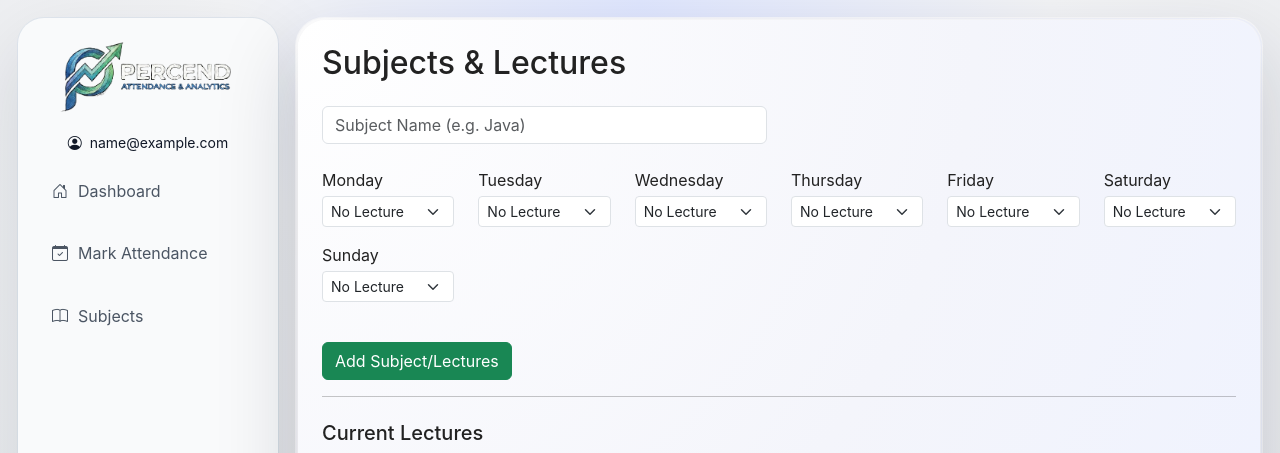
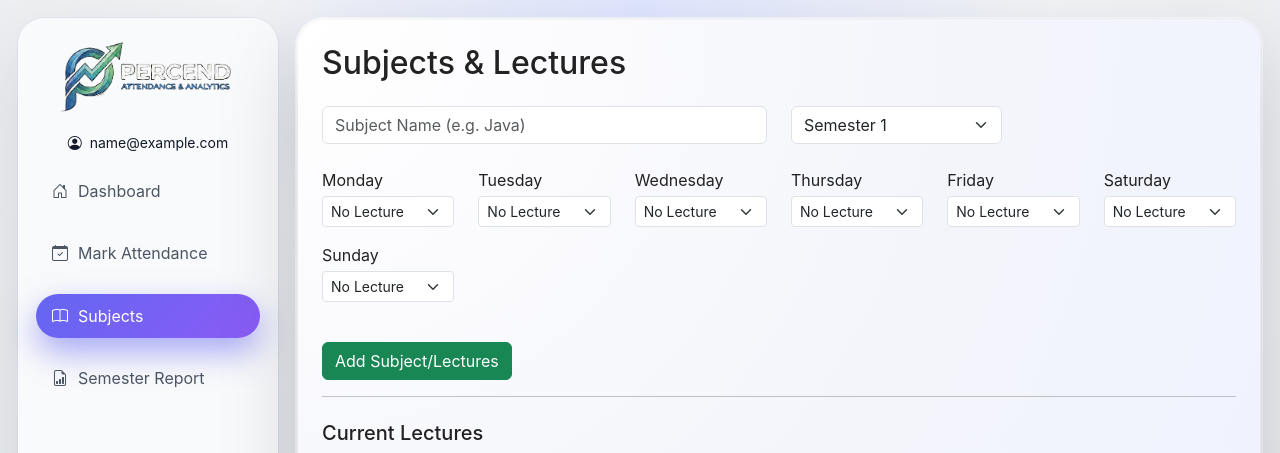
Before and after one commit to Rehan-Jaffery/percend, a Flask app: page /subjects in a window 1280 px wide. Shown: the top 453 px of the page. Run offline with Flask 3, Linux system fonts and the light colour scheme; the visitor is signed in with stand-in values (Sample User, id 1); data that the repository does not hold is empty.

Commit message:
Final Commit

```diff
--- a/app.py
+++ b/app.py
@@ -8,15 +8,18 @@ import smtplib
 from email.mime.text import MIMEText
 import functools
 
+
 DATABASE = "database.db"
 app = Flask(__name__)
 app.secret_key = "CHANGE_THIS_TO_A_STRONG_RANDOM_SECRET"
+
 
 # ---------- EMAIL SMTP CONFIG ----------
 SMTP_SERVER = "smtp.gmail.com"
 SMTP_PORT = 587
 SMTP_USER = "rehanjaffery.02@gmail.com"      # sender email (app account)
 SMTP_PASS = "kphzbujukbvzmclj"               # Gmail App Password (no spaces)
+
 
 def get_db():
     db = getattr(g, "_database", None)
@@ -25,22 +28,30 @@ def get_db():
         db.row_factory = sqlite3.Row
     return db
 
+
 @app.teardown_appcontext
 def close_connection(exception):
     db = getattr(g, "_database", None)
     if db is not None:
         db.close()
 
+
 def init_db():
+    """Create/alter all tables, including semester columns."""
     with app.app_context():
         db = get_db()
-        db.execute("""
+        cur = db.cursor()
+
+        # subjects now has 'semester'
+        cur.execute("""
             CREATE TABLE IF NOT EXISTS subjects (
                 id INTEGER PRIMARY KEY AUTOINCREMENT,
-                name TEXT NOT NULL UNIQUE
+                name TEXT NOT NULL UNIQUE,
+                semester INTEGER DEFAULT 1
             )
         """)
-        db.execute("""
+
+        cur.execute("""
             CREATE TABLE IF NOT EXISTS lectures (
                 id INTEGER PRIMARY KEY AUTOINCREMENT,
                 subject_id INTEGER NOT NULL,
@@ -49,18 +60,32 @@ def init_db():
                 FOREIGN KEY (subject_id) REFERENCES subjects(id)
             )
         """)
-        db.execute("""
+
+        # attendance now has 'semester'
+        cur.execute("""
             CREATE TABLE IF NOT EXISTS attendance (
                 id INTEGER PRIMARY KEY AUTOINCREMENT,
                 date TEXT NOT NULL,
                 subject_id INTEGER NOT NULL,
                 lecture_number INTEGER NOT NULL,
                 status TEXT NOT NULL,
+                semester INTEGER DEFAULT 1,
                 FOREIGN KEY (subject_id) REFERENCES subjects(id)
             )
         """)
+
+        # try to add semester columns if DB already existed
+        try:
+            cur.execute("ALTER TABLE subjects ADD COLUMN semester INTEGER DEFAULT 1")
+        except sqlite3.OperationalError:
+            pass
+        try:
+            cur.execute("ALTER TABLE attendance ADD COLUMN semester INTEGER DEFAULT 1")
+        except sqlite3.OperationalError:
+            pass
+
         # ---- users + otps tables for auth ----
-        db.execute("""
+        cur.execute("""
             CREATE TABLE IF NOT EXISTS users (
                 id INTEGER PRIMARY KEY AUTOINCREMENT,
                 email TEXT UNIQUE NOT NULL,
@@ -68,7 +93,7 @@ def init_db():
                 is_verified INTEGER DEFAULT 0
             )
         """)
-        db.execute("""
+        cur.execute("""
             CREATE TABLE IF NOT EXISTS otps (
                 id INTEGER PRIMARY KEY AUTOINCREMENT,
                 email TEXT NOT NULL,
@@ -78,9 +103,12 @@ def init_db():
         """)
         db.commit()
 
+
 init_db()
 
-# ---------- AUTH HELPERS ----------
+
+# ----------------- AUTH HELPERS -----------------
+
 
 def send_otp_email(to_email, otp):
     body = f"Your Percend verification OTP is: {otp}\n\nIt is valid for 10 minutes."
@@ -94,15 +122,22 @@ def send_otp_email(to_email, otp):
         server.login(SMTP_USER, SMTP_PASS)
         server.send_message(msg)
 
+
 def login_required(view_func):
     @functools.wraps(view_func)
     def wrapper(*args, **kwargs):
         if "user_id" not in session:
             return redirect(url_for("login"))
+        # set a default current semester if not set
+        if "current_semester" not in session:
+            session["current_semester"] = 1
         return view_func(*args, **kwargs)
+
     return wrapper
 
+
 # ---------- REGISTER (STEP 1: email + password, send OTP) ----------
+
 
 @app.route("/register", methods=["GET", "POST"])
 def register():
@@ -151,7 +186,9 @@ def register():
 
     return render_template("register.html")
 
+
 # ---------- REGISTER (STEP 2: verify OTP, create user) ----------
+
 
 @app.route("/verify-otp", methods=["GET", "POST"])
 def verify_otp():
@@ -201,12 +238,15 @@ def verify_otp():
 
         session["user_id"] = user_id
         session["user_email"] = pending_email
+        session["current_semester"] = 1
         flash("Registration successful and email verified.")
         return redirect(url_for("dashboard"))
 
     return render_template("verify_otp.html", email=pending_email)
 
+
 # ---------- LOGIN / LOGOUT ----------
+
 
 @app.route("/login", methods=["GET", "POST"])
 def login():
@@ -236,10 +276,12 @@ def login():
 
         session["user_id"] = user["id"]
         session["user_email"] = user["email"]
+        session["current_semester"] = 1
         flash("Logged in successfully.")
         return redirect(url_for("dashboard"))
 
     return render_template("login.html")
+
 
 @app.route("/logout", methods=["POST"])
 def logout():
@@ -247,11 +289,14 @@ def logout():
     flash("Logged out.")
     return redirect(url_for("login"))
 
+
 # ---------- EXISTING HELPERS ----------
+
 
 def get_subjects():
     db = get_db()
     return db.execute("SELECT * FROM subjects").fetchall()
+
 
 def get_lecture_schedule():
     db = get_db()
@@ -263,27 +308,31 @@ def get_lecture_schedule():
         """
     ).fetchall()
 
+
 def get_today_lectures():
     today_name = datetime.today().strftime("%A")
     today_date = datetime.today().strftime("%Y-%m-%d")
+    current_sem = session.get("current_semester", 1)
+
     db = get_db()
     lectures = db.execute(
         """
         SELECT subjects.id as subject_id, subjects.name, lectures.id as lecture_id, lectures.number_per_day
         FROM lectures JOIN subjects ON lectures.subject_id = subjects.id
-        WHERE lectures.day_of_week = ?
+        WHERE lectures.day_of_week = ? AND subjects.semester = ?
         """,
-        (today_name,),
+        (today_name, current_sem),
     ).fetchall()
+
     lecture_list = []
     for row in lectures:
         for lec_num in range(1, row["number_per_day"] + 1):
             att = db.execute(
                 """
                 SELECT status FROM attendance
-                WHERE date = ? AND subject_id = ? AND lecture_number = ?
+                WHERE date = ? AND subject_id = ? AND lecture_number = ? AND semester = ?
                 """,
-                (today_date, row["subject_id"], lec_num),
+                (today_date, row["subject_id"], lec_num, current_sem),
             ).fetchone()
             lecture_list.append(
                 {
@@ -296,17 +345,25 @@ def get_today_lectures():
             )
     return lecture_list
 
+
 def get_attendance_stats():
+    """Subject‑wise totals for current semester."""
     db = get_db()
+    current_sem = session.get("current_semester", 1)
+
     result = defaultdict(
         lambda: {"Attended": 0, "Not Attended": 0, "Cancelled": 0, "Total": 0}
     )
     rows = db.execute(
         """
-        SELECT subjects.name as subject, attendance.status FROM attendance
+        SELECT subjects.name as subject, attendance.status
+        FROM attendance
         JOIN subjects ON attendance.subject_id = subjects.id
-        """
+        WHERE attendance.semester = ?
+        """,
+        (current_sem,),
     ).fetchall()
+
     for row in rows:
         subj = row["subject"]
         status = row["status"]
@@ -315,22 +372,29 @@ def get_attendance_stats():
             result[subj][status] += 1
 
     pie_stats = {"Attended": 0, "Not Attended": 0}
-    cancelled_count = 0
     pie_rows = db.execute(
-        "SELECT status, COUNT(*) as cnt FROM attendance GROUP BY status"
+        """
+        SELECT status, COUNT(*) as cnt
+        FROM attendance
+        WHERE semester = ?
+        GROUP BY status
+        """,
+        (current_sem,),
     ).fetchall()
     for row in pie_rows:
-        if row["status"] == "Cancelled":
-            cancelled_count += row["cnt"]
-        elif row["status"] in pie_stats:
+        if row["status"] in pie_stats:
             pie_stats[row["status"]] += row["cnt"]
 
     total_for_pie = sum(pie_stats.values())
     has_data = total_for_pie > 0
     return dict(result), pie_stats, has_data
 
+
 def get_monthly_stats():
+    """Monthly stats for current semester (for charts)."""
     db = get_db()
+    current_sem = session.get("current_semester", 1)
+
     months = []
     percentages = []
     bar_labels = []
@@ -338,24 +402,35 @@ def get_monthly_stats():
     attended_counts = []
 
     month_stat = defaultdict(lambda: {"attended": 0, "conducted": 0, "cancelled": 0})
+    # bar_data[subject] = [conducted, attended]
     bar_data = defaultdict(lambda: [0, 0])
 
     rows = db.execute(
         """
-        SELECT s.name, a.date, a.status FROM attendance a
+        SELECT s.name, a.date, a.status
+        FROM attendance a
         JOIN subjects s ON a.subject_id = s.id
+        WHERE a.semester = ?
         ORDER BY a.date
-        """
+        """,
+        (current_sem,),
     ).fetchall()
+
     for row in rows:
         subj = row["name"]
         date = row["date"]
         status = row["status"]
 
-        bar_data[subj][0] += 1
+        # ---- SUBJECT-WISE BAR DATA ----
+        # Conducted: only non-cancelled (Attended or Not Attended)
+        if status != "Cancelled":
+            bar_data[subj][0] += 1
+
+        # Attended: only Attended
         if status == "Attended":
             bar_data[subj][1] += 1
 
+        # ---- MONTHLY / PIE DATA ----
         dt = datetime.strptime(date, "%Y-%m-%d")
         key = dt.strftime("%Y-%m")
 
@@ -366,11 +441,13 @@ def get_monthly_stats():
         elif status == "Cancelled":
             month_stat[key]["cancelled"] += 1
 
+    # Build arrays for bar chart
     for subj in sorted(bar_data.keys()):
         bar_labels.append(subj)
         conducted_counts.append(bar_data[subj][0])
         attended_counts.append(bar_data[subj][1])
 
+    # Build arrays for line chart
     for key in sorted(month_stat.keys()):
         months.append(key)
         conducted = month_stat[key]["conducted"]
@@ -387,25 +464,38 @@ def get_monthly_stats():
     pie_cancelled = month_stat[this_month].get("cancelled", 0)
     pie_has = pie_conducted > 0
 
+    # Fallbacks so charts always have something to draw and data is JSON safe
+    if not bar_labels:
+        bar_labels = ["No data"]
+        conducted_counts = [0]
+        attended_counts = [0]
+
+    if not months:
+        months = [this_month]
+        percentages = [0]
+
     return {
-        "bar_labels": bar_labels,
-        "conducted_counts": conducted_counts,
-        "attended_counts": attended_counts,
-        "months": months,
-        "percentages": percentages,
-        "pie_conducted": pie_conducted,
-        "pie_attended": pie_attended,
-        "pie_cancelled": pie_cancelled,
-        "pie_has": pie_has,
+        "bar_labels": list(bar_labels),
+        "conducted_counts": list(conducted_counts),
+        "attended_counts": list(attended_counts),
+        "months": list(months),
+        "percentages": list(percentages),
+        "pie_conducted": int(pie_conducted),
+        "pie_attended": int(pie_attended),
+        "pie_cancelled": int(pie_cancelled),
+        "pie_has": bool(pie_has),
     }
 
+
 # ---------- ROUTES ----------
+
 
 @app.route("/")
 def home():
     if "user_id" in session:
         return redirect(url_for("dashboard"))
     return redirect(url_for("login"))
+
 
 @app.route("/dashboard")
 @login_required
@@ -415,17 +505,20 @@ def dashboard():
     has_data = has_attendance_data or monthly_stats["pie_has"]
 
     db = get_db()
-    this_month = datetime.now().strftime("%Y-%m")
+    current_sem = session.get("current_semester", 1)
+
+    # totals for current semester (all months) for the top cards
     result = db.execute(
         """
         SELECT
             COUNT(CASE WHEN status != 'Cancelled' THEN 1 END) as conducted,
             SUM(CASE WHEN status='Attended' THEN 1 ELSE 0 END) as attended
         FROM attendance
-        WHERE strftime('%Y-%m', date) = ?
+        WHERE semester = ?
         """,
-        (this_month,),
+        (current_sem,),
     ).fetchone()
+
     conducted = result["conducted"] if result["conducted"] else 0
     attended = result["attended"] if result["attended"] else 0
     missed = max(conducted - attended, 0)
@@ -450,8 +543,11 @@ def dashboard():
         has_data=has_data,
         prediction_percent=prediction_percent,
         summary=summary,
+        current_semester=current_sem,
+        active_page="dashboard",
         **monthly_stats,
     )
+
 
 @app.route("/mark_attendance", methods=["GET", "POST"])
 @login_required
@@ -459,6 +555,8 @@ def mark_attendance():
     db = get_db()
     today_schedule = get_today_lectures()
     message = ""
+    current_sem = session.get("current_semester", 1)
+
     if request.method == "POST" and not request.form.get("add_subject"):
         today_date = datetime.today().strftime("%Y-%m-%d")
         for lec in today_schedule:
@@ -467,9 +565,9 @@ def mark_attendance():
             att_exists = db.execute(
                 """
                 SELECT id FROM attendance
-                WHERE date = ? AND subject_id = ? AND lecture_number = ?
+                WHERE date = ? AND subject_id = ? AND lecture_number = ? AND semester = ?
                 """,
-                (today_date, lec["subject_id"], lec["lecture_number"]),
+                (today_date, lec["subject_id"], lec["lecture_number"], current_sem),
             ).fetchone()
             if att_exists:
                 db.execute(
@@ -478,9 +576,9 @@ def mark_attendance():
                 )
             else:
                 db.execute(
-                    "INSERT INTO attendance (date, subject_id, lecture_number, status) "
-                    "VALUES (?, ?, ?, ?)",
-                    (today_date, lec["subject_id"], lec["lecture_number"], status),
+                    "INSERT INTO attendance (date, subject_id, lecture_number, status, semester) "
+                    "VALUES (?, ?, ?, ?, ?)",
+                    (today_date, lec["subject_id"], lec["lecture_number"], status, current_sem),
                 )
         db.commit()
         return redirect(url_for("mark_attendance"))
@@ -489,20 +587,27 @@ def mark_attendance():
         "mark_attendance.html",
         today_schedule=today_schedule,
         message=message,
+        current_semester=current_sem,
+        active_page="mark",
     )
+
 
 @app.route("/subjects", methods=["GET", "POST"])
 @login_required
 def subjects():
     db = get_db()
     message = ""
+    current_sem = session.get("current_semester", 1)
+
     if request.method == "POST":
         if request.form.get("add_subject"):
             name = request.form.get("subject_name")
+            sem = int(request.form.get("semester", current_sem))
             if name:
+                session["current_semester"] = sem
                 db.execute(
-                    "INSERT OR IGNORE INTO subjects (name) VALUES (?)",
-                    (name,),
+                    "INSERT OR IGNORE INTO subjects (name, semester) VALUES (?, ?)",
+                    (name, sem),
                 )
                 subject_id = db.execute(
                     "SELECT id FROM subjects WHERE name = ?", (name,)
@@ -535,8 +640,14 @@ def subjects():
     subjects_data = get_subjects()
     schedule = get_lecture_schedule()
     return render_template(
-        "subjects.html", subjects=subjects_data, schedule=schedule, message=message
+        "subjects.html",
+        subjects=subjects_data,
+        schedule=schedule,
+        message=message,
+        current_semester=current_sem,
+        active_page="subjects",
     )
+
 
 @app.route("/delete_lecture/<int:lecture_id>", methods=["POST"])
 @login_required
@@ -546,10 +657,85 @@ def delete_lecture(lecture_id):
     db.commit()
     return redirect(url_for("subjects"))
 
+
+# ---------- SEMESTERS & SEMESTER REPORT ----------
+
+
 @app.route("/semesters")
 @login_required
 def semesters():
-    return render_template("semesters.html")
+    """List distinct semesters that have any attendance."""
+    db = get_db()
+    rows = db.execute(
+        "SELECT DISTINCT semester FROM attendance ORDER BY semester"
+    ).fetchall()
+    semesters = [r["semester"] for r in rows] or [1]
+    return render_template(
+        "semesters.html",
+        semesters=semesters,
+        current_semester=session.get("current_semester", 1),
+        active_page="semesters",
+    )
+
+
+@app.route("/set_semester/<int:sem>")
+@login_required
+def set_semester(sem):
+    """Change current semester (used when clicking from semesters list)."""
+    session["current_semester"] = sem
+    return redirect(url_for("dashboard"))
+
+
+@app.route("/semester_report/<int:sem>")
+@login_required
+def semester_report(sem):
+    db = get_db()
+    user_sem = sem
+
+    rows = db.execute(
+        """
+        SELECT s.name,
+               COUNT(CASE WHEN a.status != 'Cancelled' THEN 1 END) AS conducted,
+               SUM(CASE WHEN a.status='Attended' THEN 1 ELSE 0 END) AS attended
+        FROM attendance a
+        JOIN subjects s ON a.subject_id = s.id
+        WHERE a.semester = ?
+        GROUP BY s.id
+        """,
+        (user_sem,),
+    ).fetchall()
+
+    subjects = []
+    total_conducted = 0
+    total_attended = 0
+    for row in rows:
+        conducted = row["conducted"] or 0
+        attended = row["attended"] or 0
+        perc = 0 if conducted == 0 else round(attended * 100 / conducted, 2)
+        subjects.append(
+            {
+                "name": row["name"],
+                "conducted": conducted,
+                "attended": attended,
+                "perc": perc,
+            }
+        )
+        total_conducted += conducted
+        total_attended += attended
+
+    overall_perc = 0 if total_conducted == 0 else round(
+        total_attended * 100 / total_conducted, 2
+    )
+
+    return render_template(
+        "semester_report.html",
+        sem=user_sem,
+        subjects=subjects,
+        overall_perc=overall_perc,
+        current_semester=session.get("current_semester", 1),
+        active_page="report",
+    )
+
 
 if __name__ == "__main__":
     app.run(debug=True)
--- a/templates/sidebar_block.html
+++ b/templates/sidebar_block.html
@@ -17,10 +17,15 @@
       Subjects
     </a>
   </li>
+  <li>
+    <a href="{{ url_for('semester_report', sem=current_semester) }}" class="{% if active_page == 'report' %}active{% endif %}">
+      <i class="bi bi-file-earmark-bar-graph"></i>
+      Semester Report
+    </a>
+  </li>
 </ul>
 
 <div class="mt-auto pt-3 sidebar-actions">
-  <!-- Desktop-only theme toggle -->
   <div class="d-none d-lg-flex w-100 mb-2">
     <button id="theme-toggle-desktop"
             class="theme-toggle-btn d-flex align-items-center w-100"
@@ -31,7 +36,6 @@
     </button>
   </div>
 
-  <!-- Logout via POST; visible on all screen sizes -->
   <form action="{{ url_for('logout') }}" method="post" class="w-100">
     <button type="submit" class="btn btn-danger w-100">
       <i class="bi bi-box-arrow-right me-1"></i> Logout
--- a/templates/subjects.html
+++ b/templates/subjects.html
@@ -9,11 +9,25 @@
     {% endif %}
 
     <form method="POST">
+      <input type="hidden" name="add_subject" value="1">
+
       <div class="row mb-3">
         <div class="col-md-6 mb-2">
-          <input type="text" name="subject_name" class="form-control" placeholder="Subject Name (e.g. Java)" required>
+          <input type="text" name="subject_name" class="form-control"
+                 placeholder="Subject Name (e.g. Java)" required>
+        </div>
+
+        <div class="col-md-3 mb-2">
+          <select name="semester" class="form-select" required>
+            {% for sem in range(1,9) %}
+            <option value="{{ sem }}" {% if sem == current_semester %}selected{% endif %}>
+              Semester {{ sem }}
+            </option>
+            {% endfor %}
+          </select>
         </div>
       </div>
+
       <div class="row mb-4">
         {% for day in ['Monday','Tuesday','Wednesday','Thursday','Friday','Saturday','Sunday'] %}
         <div class="col-6 col-md-3 col-lg-2 mb-3">
@@ -27,7 +41,10 @@
         </div>
         {% endfor %}
       </div>
-      <button type="submit" name="add_subject" value="1" class="btn btn-success">Add Subject/Lectures</button>
+
+      <button type="submit" class="btn btn-success">
+        Add Subject/Lectures
+      </button>
     </form>
 
     <hr>
@@ -49,7 +66,8 @@
             <td>{{ entry.day_of_week }}</td>
             <td>{{ entry.number_per_day }}</td>
             <td>
-              <form action="{{ url_for('delete_lecture', lecture_id=entry.id) }}" method="POST" style="display:inline;">
+              <form action="{{ url_for('delete_lecture', lecture_id=entry.id) }}"
+                    method="POST" style="display:inline;">
                 <button type="submit" class="btn btn-danger btn-sm">Delete</button>
               </form>
             </td>
@@ -61,8 +79,11 @@
   </main>
 </div>
 <script>
-  document.getElementById("theme-toggle").addEventListener("click", function() {
-    document.body.classList.toggle("dark-mode");
-  });
+  const btn = document.getElementById("theme-toggle");
+  if (btn) {
+    btn.addEventListener("click", function () {
+      document.body.classList.toggle("dark-mode");
+    });
+  }
 </script>
 {% endblock %}
```
Also changed, not shown: templates/dashboard.html (+11 -7 lines), templates/semester_report.html (+43 -24 lines), templates/side_block.html (+6 -2 lines).
